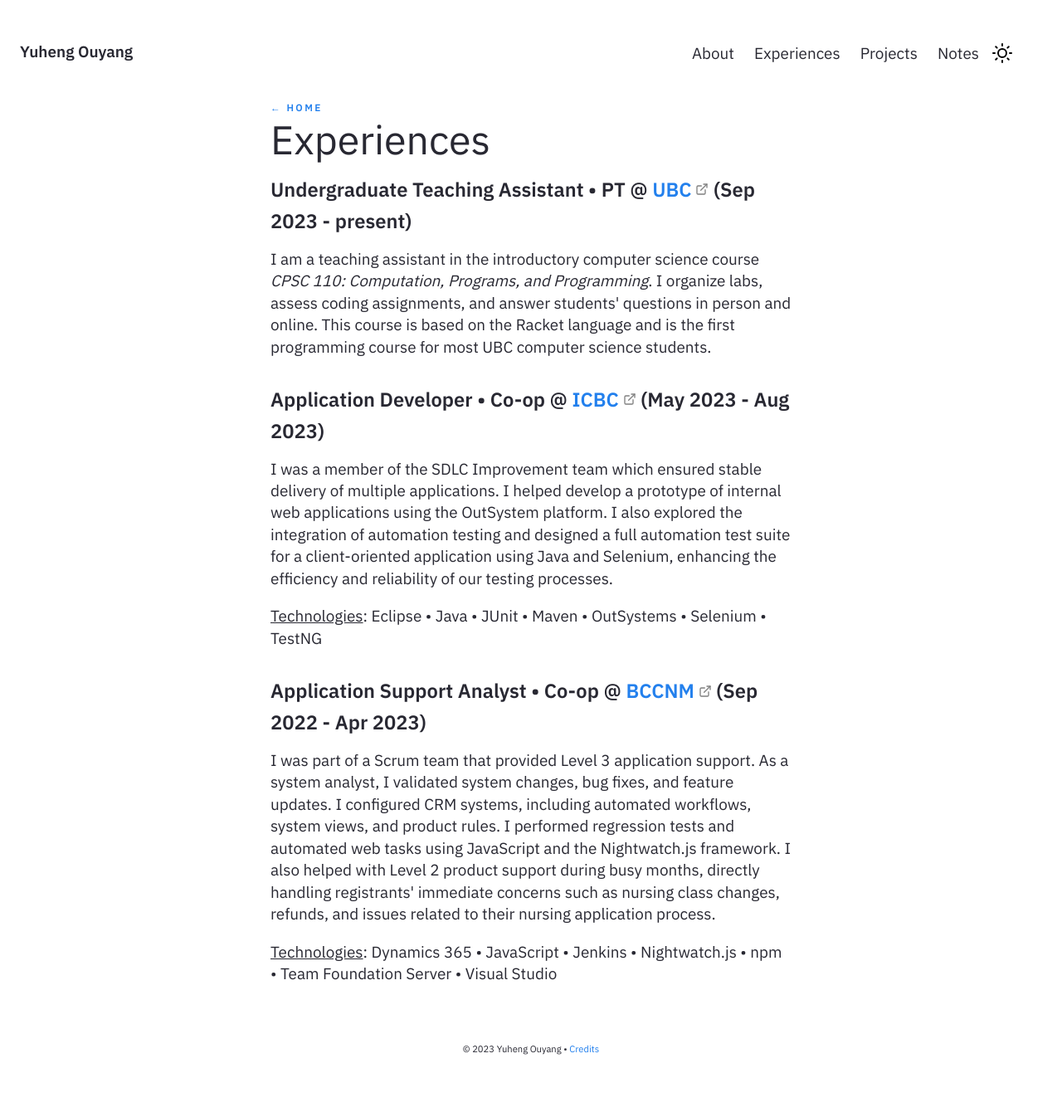
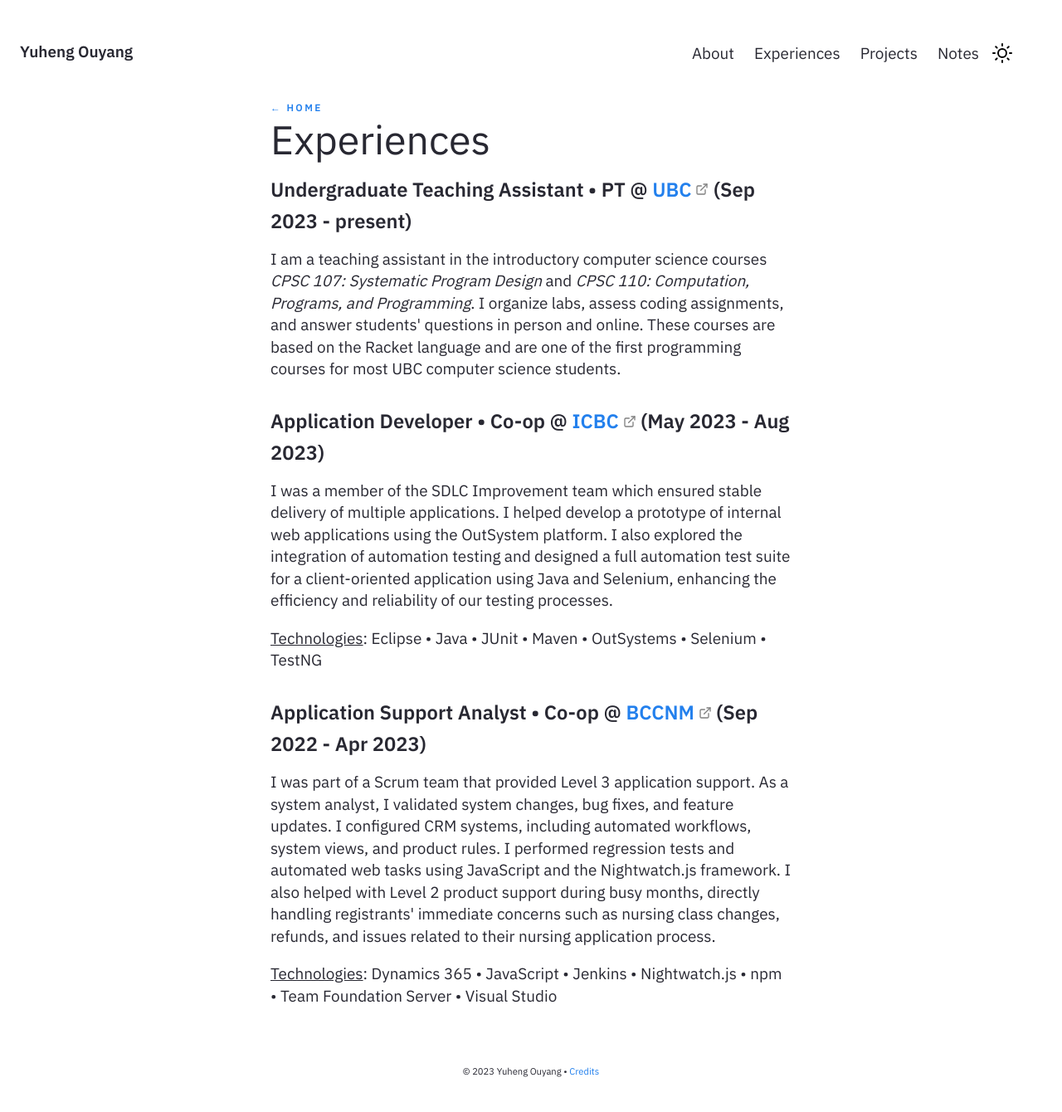
Before and after one commit to yhouyang02/yhouyang02.github.io, a Jekyll site: the page built from pages/experiences.md, in a window 1280 px wide. Shown: the whole page at 83% size. Built offline with Jekyll 4.4.1, drawn with Linux system fonts in a browser that asks for light colours; before the commit the page ends 1313 px from its top, so only the background shows below that.

Commit message:
Update experiences and projects

```diff
--- a/pages/experiences.md
+++ b/pages/experiences.md
@@ -6,7 +6,7 @@ title: Experiences
 ---
 
 #### Undergraduate Teaching Assistant • PT @ [UBC](https://www.ubc.ca/) (Sep 2023 - present)
-I am a teaching assistant in the introductory computer science course *CPSC 110: Computation, Programs, and Programming*. I organize labs, assess coding assignments, and answer students' questions in person and online. This course is based on the Racket language and is the first programming course for most UBC computer science students.
+I am a teaching assistant in the introductory computer science courses *CPSC 107: Systematic Program Design* and *CPSC 110: Computation, Programs, and Programming*. I organize labs, assess coding assignments, and answer students' questions in person and online. These courses are based on the Racket language and are one of the first programming courses for most UBC computer science students.
 
 #### Application Developer • Co-op @ [ICBC](https://www.icbc.com/) (May 2023 - Aug 2023)
 I was a member of the SDLC Improvement team which ensured stable delivery of multiple applications. I helped develop a prototype of internal web applications using the OutSystem platform. I also explored the integration of automation testing and designed a full automation test suite for a client-oriented application using Java and Selenium, enhancing the efficiency and reliability of our testing processes.
```
Also changed, not shown: _notes/Public/InsightUBC.md (added, +7 -0 lines), pages/about.md (+1 -1 lines).
